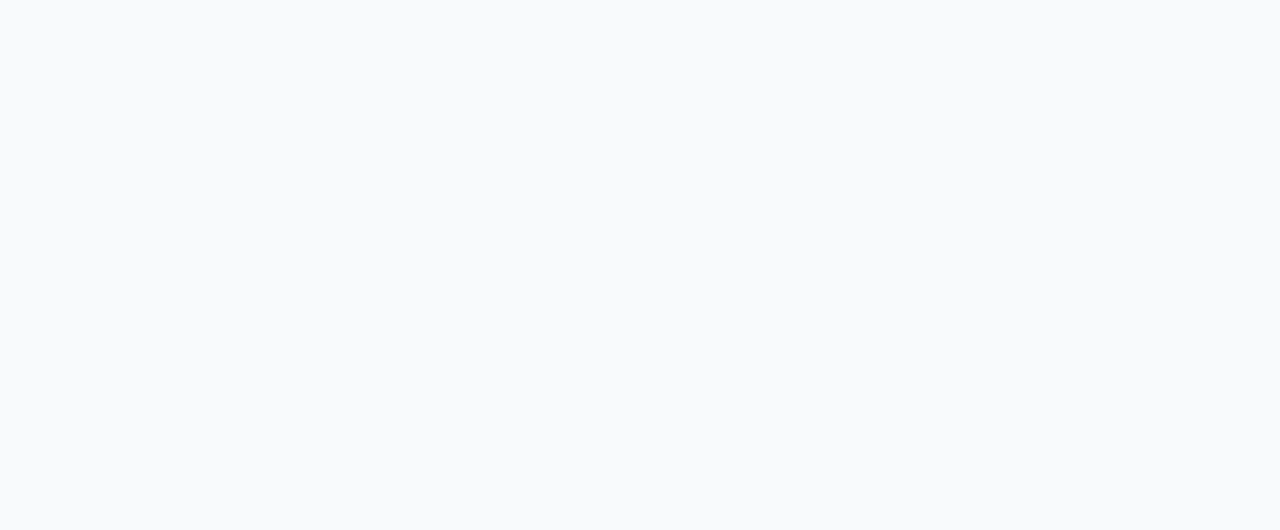
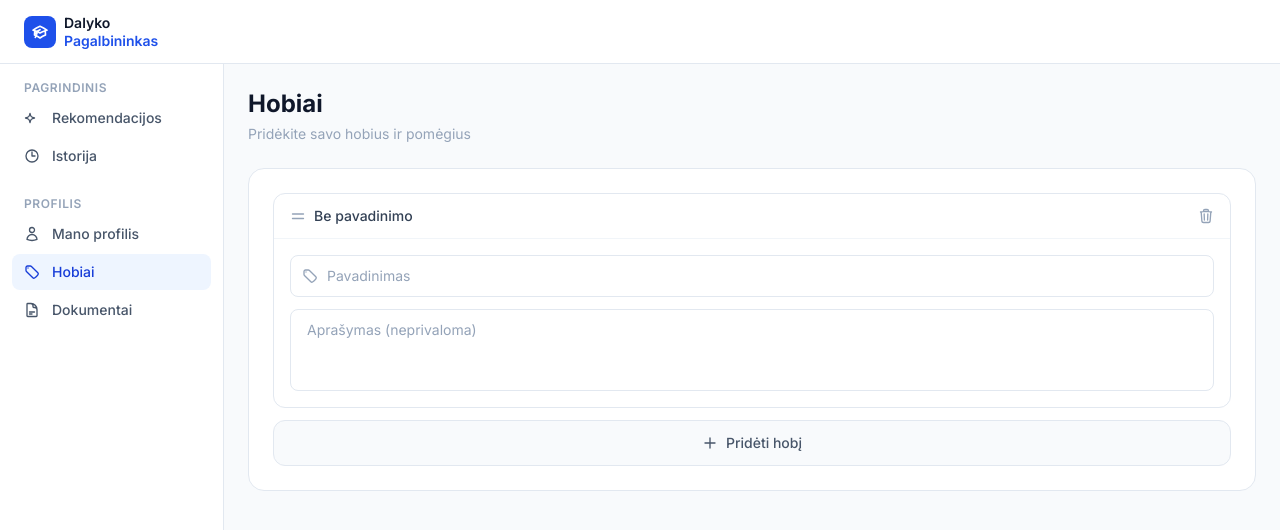
Before and after one commit to novatitas366/Laisvai-pasirenkamo-dalyko-AI-pagalbininkas, a React (Vite) app in the folder client/: page /hobiai in a window 1280 px wide. Before the commit this address had no page. Shown: the top 530 px of the page. Built offline with nearby package versions, Linux system fonts and the light colour scheme.

Commit message:
Prideti hobiu ivedimo formos laukai

```diff
--- a/client/src/App.jsx
+++ b/client/src/App.jsx
@@ -4,6 +4,7 @@ import RecommendationsPage from './pages/RecommendationsPage'
 import ProfilePage from './pages/ProfilePage'
 import DocumentUploadPage from './pages/DocumentUploadPage'
 import HistoryPage from './pages/HistoryPage'
+import HobbiesPage from './pages/HobbiesPage'
 
 export default function App() {
   return (
@@ -12,6 +13,7 @@ export default function App() {
         <Route index element={<Navigate to="/rekomendacijos" replace />} />
         <Route path="rekomendacijos" element={<RecommendationsPage />} />
         <Route path="profilis" element={<ProfilePage />} />
+        <Route path="hobiai" element={<HobbiesPage />} />
         <Route path="dokumentai" element={<DocumentUploadPage />} />
         <Route path="istorija" element={<HistoryPage />} />
       </Route>
--- a/client/src/components/forms/HobbiesForm.jsx
+++ b/client/src/components/forms/HobbiesForm.jsx
@@ -1 +1,87 @@
-// Form - hobbies and interests input
+import { useState } from 'react'
+
+function HobbyEntry({ hobby, onRemove, onChange }) {
+  return (
+    <div className="border border-slate-200 rounded-xl mb-3">
+      <div className="flex items-center justify-between px-4 py-3 border-b border-slate-100">
+        <div className="flex items-center gap-2 text-slate-400">
+          <svg className="w-4 h-4" fill="none" stroke="currentColor" strokeWidth="2" viewBox="0 0 24 24">
+            <path strokeLinecap="round" strokeLinejoin="round" d="M3.75 9h16.5m-16.5 6.75h16.5" />
+          </svg>
+          <span className="text-sm font-medium text-slate-700">
+            {hobby.name || 'Be pavadinimo'}
+          </span>
+        </div>
+        <button
+          onClick={onRemove}
+          className="text-slate-400 hover:text-red-500 transition-colors"
+        >
+          <svg className="w-4 h-4" fill="none" stroke="currentColor" strokeWidth="2" viewBox="0 0 24 24">
+            <path strokeLinecap="round" strokeLinejoin="round" d="M14.74 9l-.346 9m-4.788 0L9.26 9m9.968-3.21c.342.052.682.107 1.022.166m-1.022-.165L18.16 19.673a2.25 2.25 0 01-2.244 2.077H8.084a2.25 2.25 0 01-2.244-2.077L4.772 5.79m14.456 0a48.108 48.108 0 00-3.478-.397m-12 .562c.34-.059.68-.114 1.022-.165m0 0a48.11 48.11 0 013.478-.397m7.5 0v-.916c0-1.18-.91-2.164-2.09-2.201a51.964 51.964 0 00-3.32 0c-1.18.037-2.09 1.022-2.09 2.201v.916m7.5 0a48.667 48.667 0 00-7.5 0" />
+          </svg>
+        </button>
+      </div>
+      <div className="p-4 flex flex-col gap-3">
+        <div className="relative">
+          <svg className="absolute left-3 top-1/2 -translate-y-1/2 w-4 h-4 text-slate-400" fill="none" stroke="currentColor" strokeWidth="2" viewBox="0 0 24 24">
+            <path strokeLinecap="round" strokeLinejoin="round" d="M9.568 3H5.25A2.25 2.25 0 003 5.25v4.318c0 .597.237 1.17.659 1.591l9.581 9.581c.699.699 1.78.872 2.607.33a18.095 18.095 0 005.223-5.223c.542-.827.369-1.908-.33-2.607L11.16 3.66A2.25 2.25 0 009.568 3z" />
+            <path strokeLinecap="round" strokeLinejoin="round" d="M6 6h.008v.008H6V6z" />
+          </svg>
+          <input
+            type="text"
+            placeholder="Pavadinimas"
+            value={hobby.name}
+            onChange={e => onChange({ ...hobby, name: e.target.value })}
+            className="w-full pl-9 pr-4 py-2.5 border border-slate-200 rounded-lg text-sm text-slate-700 placeholder-slate-400 focus:outline-none focus:ring-2 focus:ring-brand-500 focus:border-transparent"
+          />
+        </div>
+        <textarea
+          placeholder="Aprašymas (neprivaloma)"
+          value={hobby.description}
+          onChange={e => onChange({ ...hobby, description: e.target.value })}
+          rows={3}
+          className="w-full px-4 py-2.5 border border-slate-200 rounded-lg text-sm text-slate-700 placeholder-slate-400 focus:outline-none focus:ring-2 focus:ring-brand-500 focus:border-transparent resize-none"
+        />
+      </div>
+    </div>
+  )
+}
+
+export default function HobbiesForm() {
+  const [hobbies, setHobbies] = useState([{ id: 1, name: '', description: '' }])
+
+  const addHobby = () => {
+    setHobbies(prev => [...prev, { id: Date.now(), name: '', description: '' }])
+  }
+
+  const removeHobby = (id) => {
+    setHobbies(prev => prev.filter(h => h.id !== id))
+  }
+
+  const updateHobby = (id, updated) => {
+    setHobbies(prev => prev.map(h => h.id === id ? updated : h))
+  }
+
+  return (
+    <div className="bg-white border border-slate-200 rounded-2xl p-6">
+      {hobbies.map(hobby => (
+        <HobbyEntry
+          key={hobby.id}
+          hobby={hobby}
+          onRemove={() => removeHobby(hobby.id)}
+          onChange={updated => updateHobby(hobby.id, updated)}
+        />
+      ))}
+
+      <button
+        onClick={addHobby}
+        className="w-full flex items-center justify-center gap-2 py-3 border border-slate-200 rounded-xl text-sm font-medium text-slate-600 hover:bg-slate-50 transition-colors bg-slate-50"
+      >
+        <svg className="w-4 h-4" fill="none" stroke="currentColor" strokeWidth="2" viewBox="0 0 24 24">
+          <path strokeLinecap="round" strokeLinejoin="round" d="M12 4.5v15m7.5-7.5h-15" />
+        </svg>
+        Pridėti hobį
+      </button>
+    </div>
+  )
+}
--- a/client/src/components/layout/Sidebar.jsx
+++ b/client/src/components/layout/Sidebar.jsx
@@ -23,6 +23,11 @@ const NAV = [
         to: '/profilis',
         label: 'Mano profilis',
         icon: 'M15.75 6a3.75 3.75 0 11-7.5 0 3.75 3.75 0 017.5 0zM4.501 20.118a7.5 7.5 0 0114.998 0A17.933 17.933 0 0112 21.75c-2.676 0-5.216-.584-7.499-1.632z',
+      },
+      {
+        to: '/hobiai',
+        label: 'Hobiai',
+        icon: 'M9.568 3H5.25A2.25 2.25 0 003 5.25v4.318c0 .597.237 1.17.659 1.591l9.581 9.581c.699.699 1.78.872 2.607.33a18.095 18.095 0 005.223-5.223c.542-.827.369-1.908-.33-2.607L11.16 3.66A2.25 2.25 0 009.568 3zM6 6h.008v.008H6V6z',
       },
       {
         to: '/dokumentai',
--- /dev/null
+++ b/client/src/pages/HobbiesPage.jsx
@@ -0,0 +1,11 @@
+import HobbiesForm from '../components/forms/HobbiesForm'
+
+export default function HobbiesPage() {
+  return (
+    <div>
+      <h1 className="text-2xl font-bold text-slate-900 mb-1">Hobiai</h1>
+      <p className="text-sm text-slate-400 mb-6">Pridėkite savo hobius ir pomėgius</p>
+      <HobbiesForm />
+    </div>
+  )
+}
```
